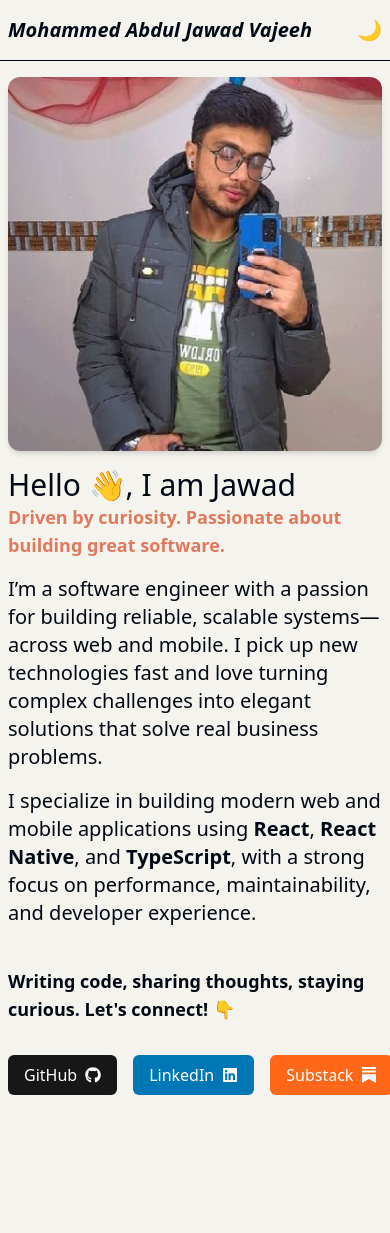
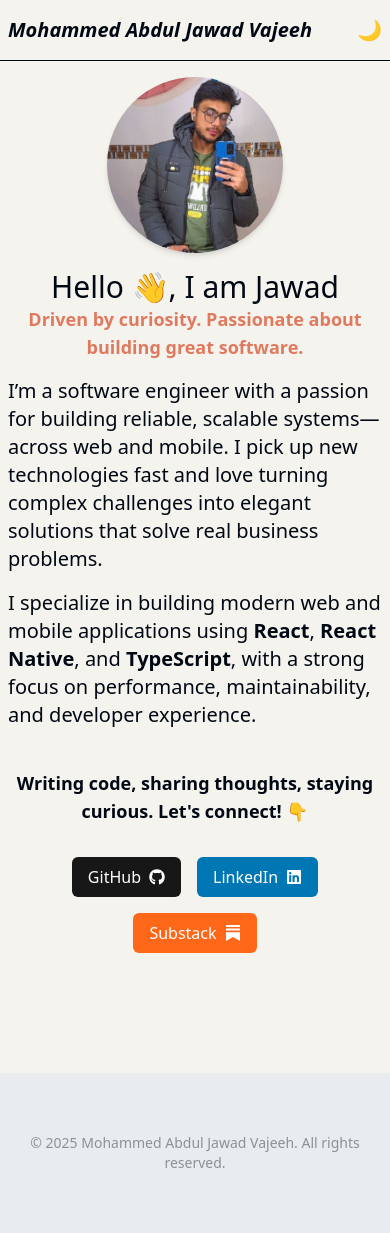
Before and after one commit to jawadvajeeh/portfolio, an Astro site: page / in a window 390 px wide. Before the commit the page ends 1135 px from the top, so only its background shows below. Built offline with nearby package versions, Linux system fonts and the light colour scheme; Astro itself is replaced by a stand-in of ours.

Commit message:
add footer, make responsive

```diff
--- /dev/null
+++ b/src/components/Footer.astro
@@ -0,0 +1,7 @@
+---
+const currentYear = new Date().getFullYear();
+---
+
+<footer class="h-40 mt-20 text-center text-sm text-gray-500 bg-footer flex items-center justify-center">
+    <p class="text-onSurface/40">© {currentYear} Mohammed Abdul Jawad Vajeeh. All rights reserved.</p>
+</footer>
--- a/src/components/Hero.astro
+++ b/src/components/Hero.astro
@@ -5,13 +5,13 @@ import profileImg from '../assets/profile.jpg';
 <section class="px-2 md:px-0 mb-10">
 	<div class="mt-4 grid grid-cols-1 md:grid-cols-3 gap-4">
 		<div class="md:col-span-2 order-2 md:order-1">
-			<h1 class="text-3xl">Hello 👋, I am Jawad</h1>
-			<h3 class="font-bold text-primary text-lg md:text-xl">Driven by curiosity. Passionate about building great software.</h3>
+			<h1 class="text-center md:text-left text-3xl">Hello 👋, I am Jawad</h1>
+			<h3 class="text-center md:text-left font-bold text-primary text-lg md:text-xl">Driven by curiosity. Passionate about building great software.</h3>
 			<p class="mt-4 text-xl">I’m a software engineer with a passion for building reliable, scalable systems—across web and mobile. I pick up new technologies fast and love turning complex challenges into elegant solutions that solve real business problems.</p>
 			<p class="mt-4 text-xl">I specialize in building modern web and mobile applications using <strong>React</strong>, <strong>React Native</strong>, and <strong>TypeScript</strong>, with a strong focus on performance, maintainability, and developer experience.</p>
 		</div>
 		<div class="order-1 md:order-2">
-			<img loading="lazy" src={profileImg.src} alt="my profile picture" class="w-full h-auto object-cover rounded-xl shadow-md">
+			<img loading="lazy" src={profileImg.src} alt="my profile picture" class="w-44 md:w-full h-auto object-cover rounded-full md:rounded-xl shadow-md mx-auto">
 		</div>
 	</div>
 </section>
--- a/src/components/Socials.astro
+++ b/src/components/Socials.astro
@@ -3,6 +3,6 @@ import ReactSocials from './Socials';
 ---
 
 <section class="px-2 md:px-0 mb-10">
-  <h3 class="text-lg md:text-xl font-semibold mb-4">Writing code, sharing thoughts, staying curious. Let's connect! 👇</h3>
+  <h3 class="text-center md:text-left text-lg md:text-xl font-semibold mb-4">Writing code, sharing thoughts, staying curious. Let's connect! 👇</h3>
   <ReactSocials client:load />
 </section>
--- a/src/components/Socials.tsx
+++ b/src/components/Socials.tsx
@@ -25,7 +25,7 @@ const socials = [
 
 const Socials = () => {
   return (
-    <div className="flex gap-4 mt-8">
+    <div className="flex flex-wrap justify-center md:justify-start gap-4 mt-8">
       {socials.map(({ name, href, icon, bgColor }) => (
 		<a
           key={name}
--- a/src/layouts/Layout.astro
+++ b/src/layouts/Layout.astro
@@ -1,3 +1,7 @@
+---
+import Footer from "../components/Footer.astro";
+---
+
 <!doctype html>
 <html lang="en">
 	<head>
@@ -13,7 +17,10 @@
 		<meta name="generator" content={Astro.generator} />
 		<title>Jawad Vajeeh</title>
 	</head>
-	<body class="text-onSurface bg-surface">
-		<slot />
+	<body class="text-onSurface bg-surface min-h-screen flex flex-col">
+		<main class="flex-grow">
+			<slot />
+		</main>
+		<Footer />
 	</body>
 </html>
--- a/src/styles/global.css
+++ b/src/styles/global.css
@@ -6,6 +6,8 @@
 	--color-onSurface:#000814;
 	--color-primary:#e07a5f;
 	--color-secondary:#3a86ff;
+	--color-footer:#e9ecef;
+
 }
 
 @layer base {
@@ -14,11 +16,14 @@
 		--color-onSurface:#000814;
 		--color-primary:#e07a5f;
 		--color-secondary:#3a86ff;
+		--color-footer:#e9ecef;
 	}
 	.dark {
 		--color-surface:#231942;
 		--color-onSurface:#f1faee;
 		--color-primary:#e07a5f;
 		--color-secondary:#3a86ff;
+		--color-footer:#5e548e;
+
 	}
 }
```
